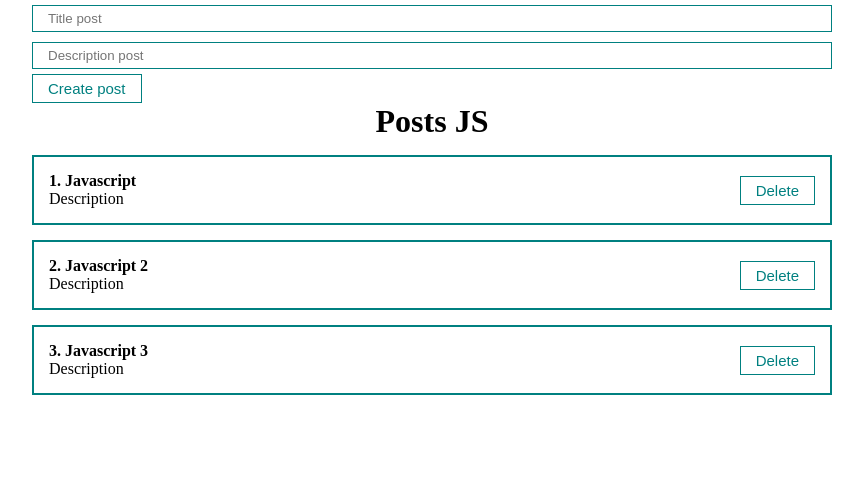
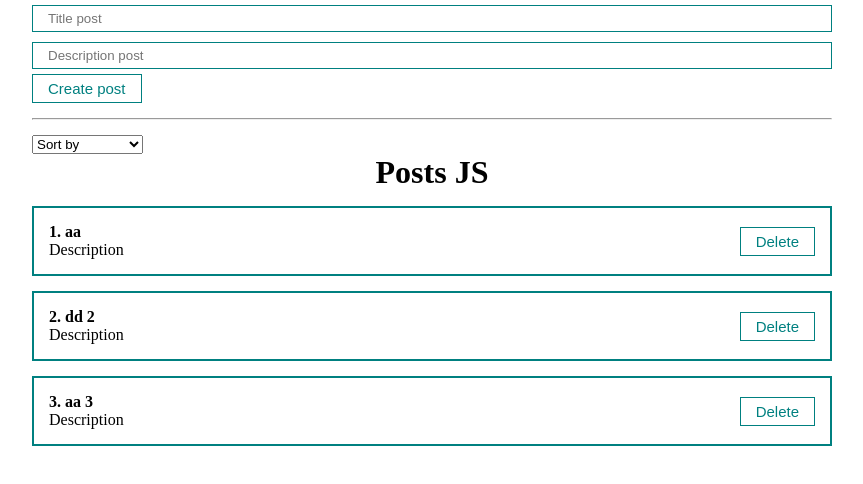
Before and after one commit to DiReFoNt/React-Course, a React (Create React App) app: page / in a window 1280 px wide. Shown: the top 484 px of the page, without its empty margins (208-1071 px from the left). Built offline with nearby package versions, Linux system fonts and the light colour scheme.

Commit message:
add sort component

```diff
--- a/src/App.js
+++ b/src/App.js
@@ -2,13 +2,16 @@
 import "./styles/App.css";
 import PostList from "./components/PostList";
 import PostForm from "./components/PostForm";
+import MySelect from "./components/UI/select/MySelect";
 
 function App() {
     const [posts, setPosts] = useState([
-        { id: 1, title: "Javascript", body: "Description" },
-        { id: 2, title: "Javascript 2", body: "Description" },
-        { id: 3, title: "Javascript 3", body: "Description" },
+        { id: 1, title: "aa", body: "Description" },
+        { id: 2, title: "dd 2", body: "Description" },
+        { id: 3, title: "aa 3", body: "Description" },
     ]);
+
+    const [selectedSort, setSelectedSort] = useState("");
 
     const createPost = (newPost) => {
         setPosts([...posts, newPost]);
@@ -18,9 +21,26 @@
         setPosts(posts.filter((p) => p.id !== post.id));
     };
 
+    const sortPosts = (sort) => {
+        console.log(sort);
+        setPosts([...posts].sort((a, b) => a[sort].localeCompare(b[sort])));
+    };
+
     return (
         <div className="App">
             <PostForm create={createPost} />
+            <hr style={{ margin: "15px 0" }} />
+            <div>
+                <MySelect
+                    value={selectedSort}
+                    onChange={sortPosts}
+                    defaultValue="Sort by"
+                    options={[
+                        { value: "title", name: "For name" },
+                        { value: "body", name: "For description" },
+                    ]}
+                />
+            </div>
             {posts.length !== 0 ? (
                 <PostList remove={removePost} posts={posts} title="Posts JS" />
             ) : (
--- /dev/null
+++ b/src/components/UI/select/MySelect.jsx
@@ -0,0 +1,23 @@
+import React from "react";
+
+const MySelect = ({ options, defaultValue, value, onChange }) => {
+    return (
+        <select
+            value={value}
+            onChange={(event) => onChange(event.target.value)}
+        >
+            <option disabled value="">
+                {defaultValue}
+            </option>
+            {options.map((option) => {
+                return (
+                    <option key={option.value} value={option.value}>
+                        {option.name}
+                    </option>
+                );
+            })}
+        </select>
+    );
+};
+
+export default MySelect;
```
